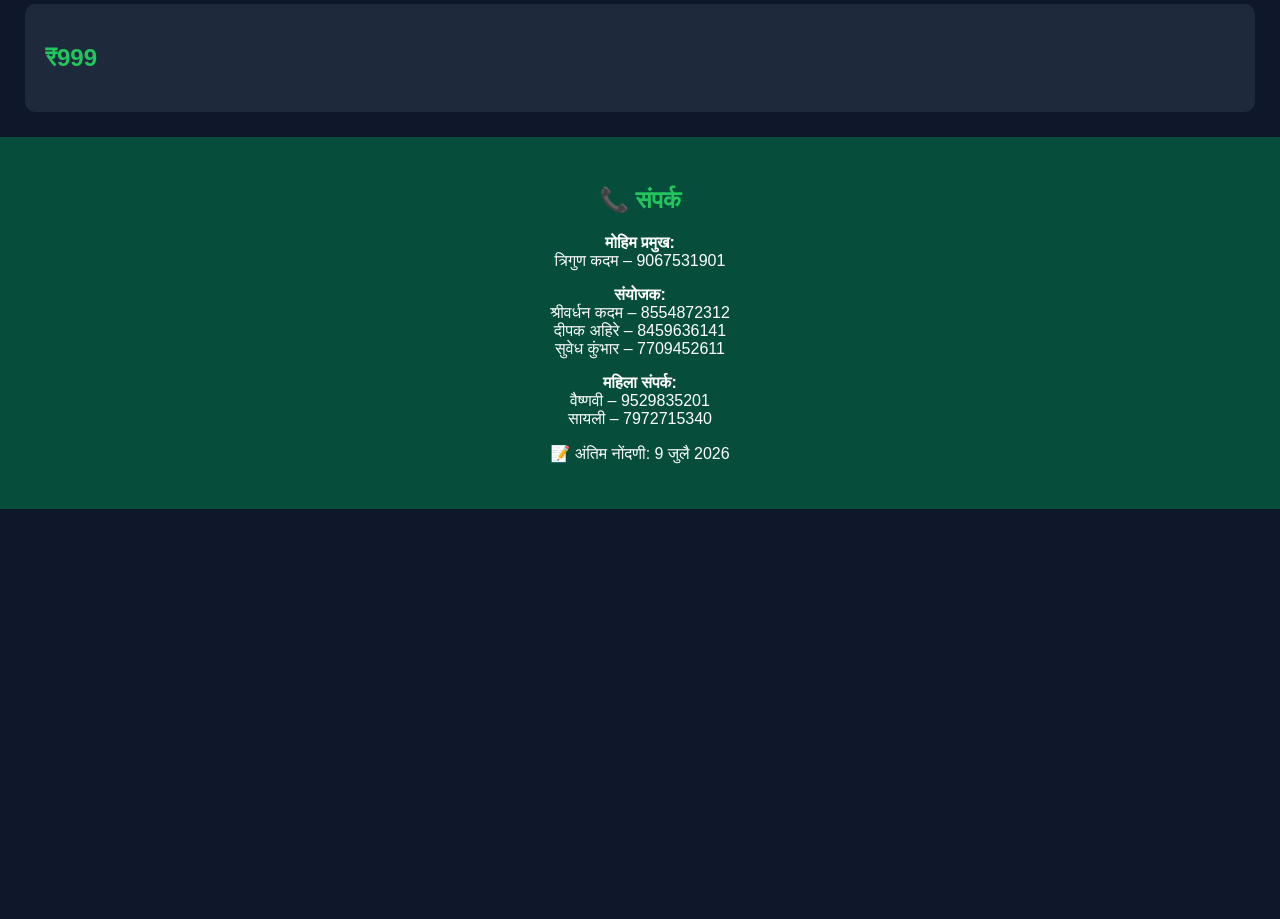
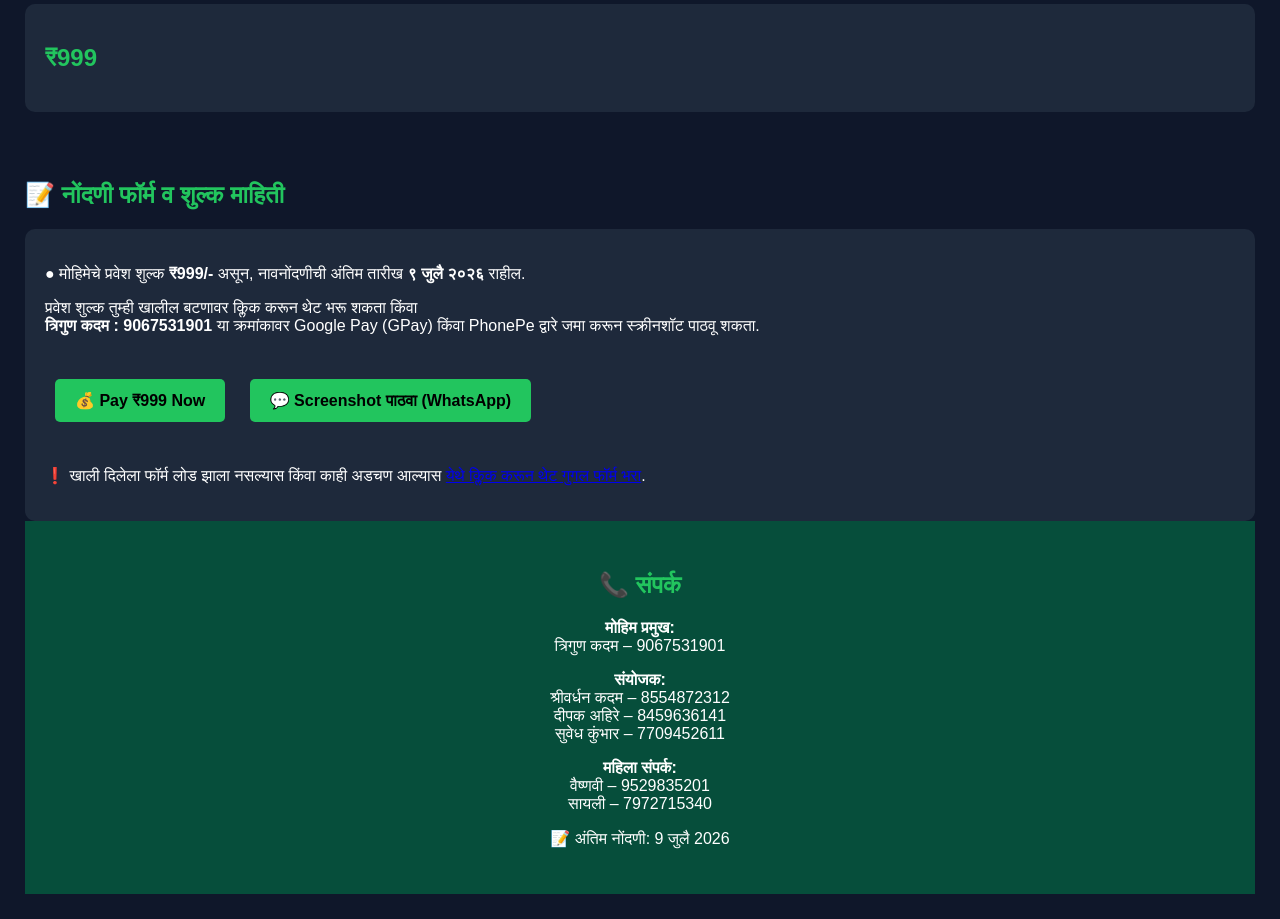
Before and after one commit to shivsuryamardaniakhada/trigun.github.io, a plain HTML site: page index.html in a window 1280 px wide. Shown: the part 1520-2439 px from the top of the page. Before the commit the page ends 2029 px from the top, so only its background shows below. Drawn offline with Linux system fonts and the light colour scheme.

Commit message:
Update index.html

```diff
--- a/index.html
+++ b/index.html
@@ -132,6 +132,37 @@ https://wa.me/919067531901💬 WhatsApp</a>
 <h2>₹999</h2>
 </div>
 </section>
+<section>
+<h2>📝 नोंदणी फॉर्म व शुल्क माहिती</h2>
+
+<div class="card">
+
+<p>● मोहिमेचे प्रवेश शुल्क <b>₹999/-</b> असून, नावनोंदणीची अंतिम तारीख <b>९ जुलै २०२६</b> राहील.</p>
+
+<p>
+प्रवेश शुल्क तुम्ही खालील बटणावर क्लिक करून थेट भरू शकता किंवा <br>
+<b>त्रिगुण कदम : 9067531901</b>
+या क्रमांकावर Google Pay (GPay) किंवा PhonePe द्वारे जमा करून स्क्रीनशॉट पाठवू शकता.
+</p>
+
+<br>
+
+<!-- Payment Button -->
+<a href="upi://pay?pa=9067531901@upi&pn=Trigun%20Kadam&am=999"
+   class="btn">💰 Pay ₹999 Now</a>
+
+<!-- WhatsApp -->
+<a href="https://wa.me/919067531901?text=Trek%20Registration%20Karaychi%20Ahe"
+   class="btn">💬 Screenshot पाठवा (WhatsApp)</a>
+
+<br><br>
+
+<p>
+❗ खाली दिलेला फॉर्म लोड झाला नसल्यास किंवा काही अडचण आल्यास
+<a href="PASTE-GOOGLE-FORM-LINK">येथे क्लिक करून थेट गुगल फॉर्म भरा</a>.
+</p>
+
+</div>
 
 <section class="contact">
 <h2>📞 संपर्क</h2>
```
